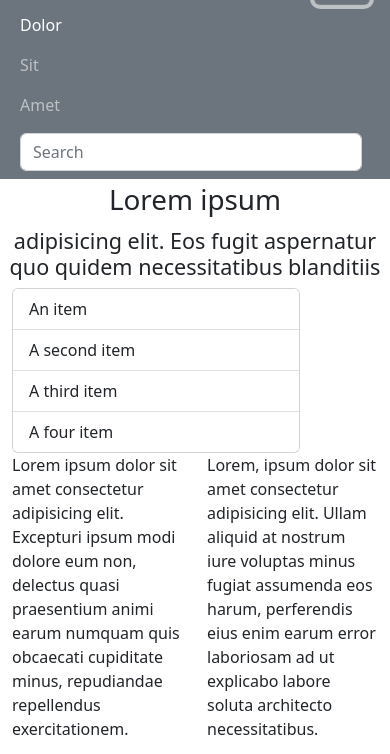
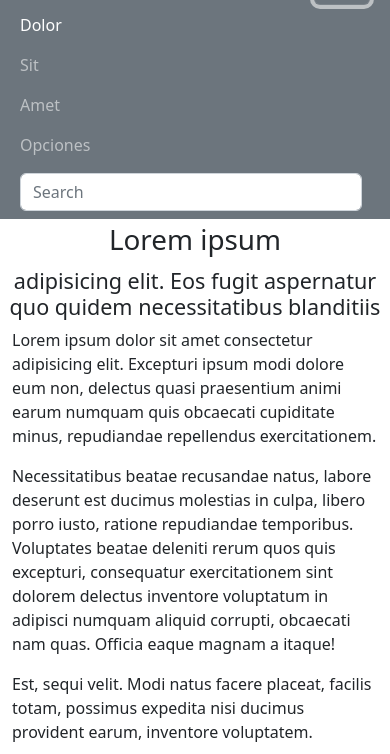
Before and after one commit to romicalleja/GRUPAL5, a plain HTML site: page index.html in a window 390 px wide. Both pictures are taken after a click on the button "Toggle navigation". Shown: the part 43-797 px from the top of the page. Drawn offline with nearby package versions, Linux system fonts and the light colour scheme.

Commit message:
agregue collapse a opciones y cambie tamaño de col segun pantalla

```diff
--- a/index.html
+++ b/index.html
@@ -16,7 +16,7 @@
   </head>
   <nav class="navbar navbar-expand-lg navbar-dark bg-secondary">
     <div class="container-fluid mx-2">
-      <a class="navbar-brand" href="#">LOREM IPSUM</a>
+      <a class="navbar-brand" href="/">LOREM IPSUM</a>
 
       <button
         class="navbar-toggler"
@@ -31,11 +31,8 @@
       </button>
 
       <div class="collapse navbar-collapse" id="navbarLoremIpsum">
-
         <div class="me-lg-auto">
-
-          <ul class="navbar-nav  mb-2 mb-lg-0">
-
+          <ul class="navbar-nav mb-2 mb-lg-0">
             <li class="nav-item mx-lg-5">
               <a class="nav-link active" aria-current="page" href="#">Dolor</a>
             </li>
@@ -48,9 +45,20 @@
               <a class="nav-link">Amet</a>
             </li>
 
+            <li class="nav-item mx-lg-5 d-lg-none">
+              <a
+                class="nav-link"
+                data-bs-toggle="collapse"
+                href="#opciones"
+                role="button"
+                aria-expanded="false"
+                aria-controls="opciones"
+              >
+                Opciones
+              </a>
+            </li>
           </ul>
         </div>
-
 
         <div>
           <form class="d-flex" role="search">
@@ -67,6 +75,7 @@
   </nav>
   <body>
     <h1>Lorem ipsum</h1>
+
     <div class="carousel slide" data-bs-ride="carousel">
       <div class="carousel-inner">
         <div class="carousel-item active" data-bs-interval="2000">
@@ -86,20 +95,21 @@
         </div>
       </div>
     </div>
+
     <div class="container">
       <div class="row">
-        <div class="col">
+        <div class="col-lg col-md-12 collapse mx-auto d-lg-block" id="opciones">
           <div class="card" style="width: 18rem">
-            <ul class="list-group list-group-flush">
-              <li class="list-group-item">An item</li>
-              <li class="list-group-item">A second item</li>
-              <li class="list-group-item">A third item</li>
-              <li class="list-group-item">A four item</li>
+            <ul class="list-group list-group-flush opciones">
+              <li class="list-group-item m-2">Opción 1</li>
+              <li class="list-group-item m-2">Opción 2</li>
+              <li class="list-group-item m-2">Opción 3</li>
+              <li class="list-group-item m-2">Opción 4</li>
             </ul>
           </div>
         </div>
 
-        <div class="col">
+        <div class="col-lg col-md-6">
           <p>
             Lorem ipsum dolor sit amet consectetur adipisicing elit. Excepturi
             ipsum modi dolore eum non, delectus quasi praesentium animi earum
@@ -119,7 +129,7 @@
             expedita nisi ducimus provident earum, inventore voluptatem.
           </p>
         </div>
-        <div class="col">
+        <div class="col-lg col-md-6">
           <p>
             Lorem, ipsum dolor sit amet consectetur adipisicing elit. Ullam
             aliquid at nostrum iure voluptas minus fugiat assumenda eos harum,
@@ -134,7 +144,7 @@
             praesentium aut, voluptatem corporis et tempore eaque.
           </p>
         </div>
-        <div class="col">
+        <div class="col-lg col-md-6">
           <p>
             Lorem ipsum dolor sit amet consectetur adipisicing elit. Explicabo
             aperiam quam ratione ipsa provident perspiciatis.
--- a/style.css
+++ b/style.css
@@ -5,6 +5,7 @@ h1{
     text-align: center;
     padding: 1%;
 }
-.bg-dark{
 
+.opciones li {
+text-decoration:underline;
 }
```
